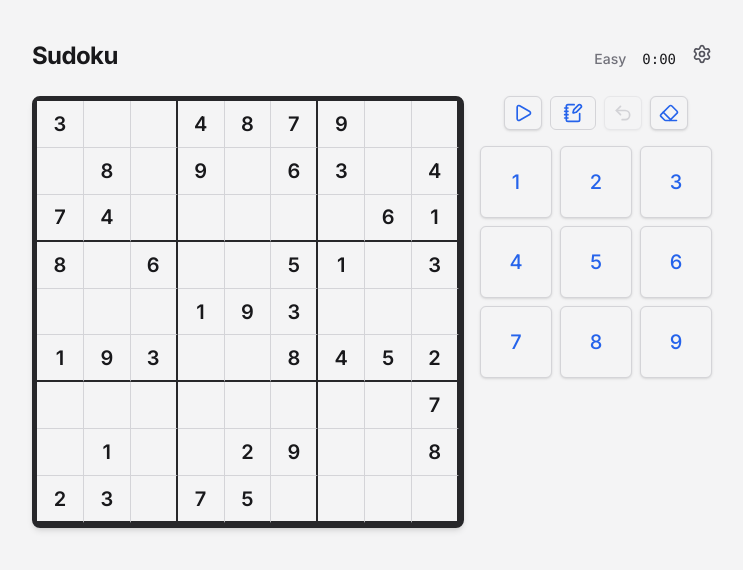
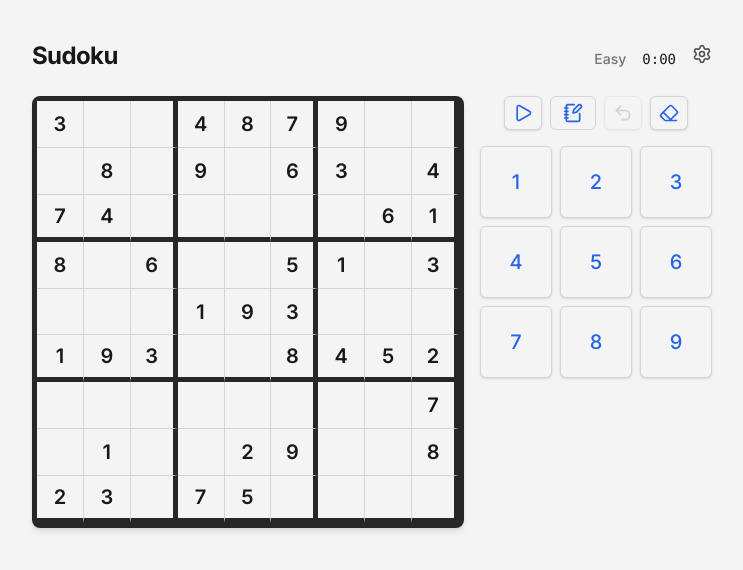
Before and after one commit to SteveGreenley/sudoku-web, a Next.js app: page / in a window 1280 px wide. Shown: the top 570 px of the page, without its empty margins (268-1011 px from the left). Built offline with nearby package versions, Linux system fonts and the light colour scheme.

Commit message:
fix: 3x3 grid division lines match 5px outer border thickness

```diff
--- a/src/components/Cell.tsx
+++ b/src/components/Cell.tsx
@@ -34,11 +34,11 @@ export function Cell({
   const col = index % SIZE;
   const right =
     col === 2 || col === 5 || col === 8
-      ? "border-r-2 border-r-line-strong"
+      ? "border-r-[5px] border-r-line-strong"
       : "border-r border-line";
   const bottom =
     row === 2 || row === 5 || row === 8
-      ? "border-b-2 border-b-line-strong"
+      ? "border-b-[5px] border-b-line-strong"
       : "border-b border-line";
   const sameNumber = sameNumberStyle(
     value,
```
